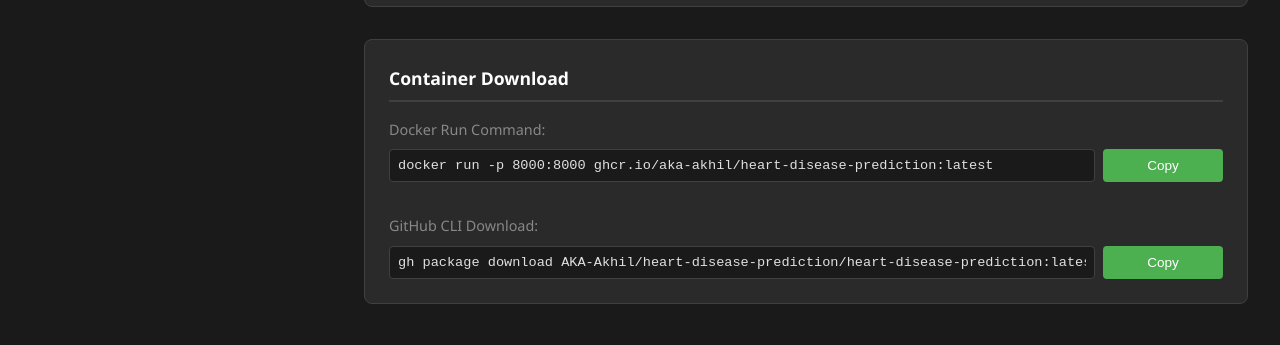
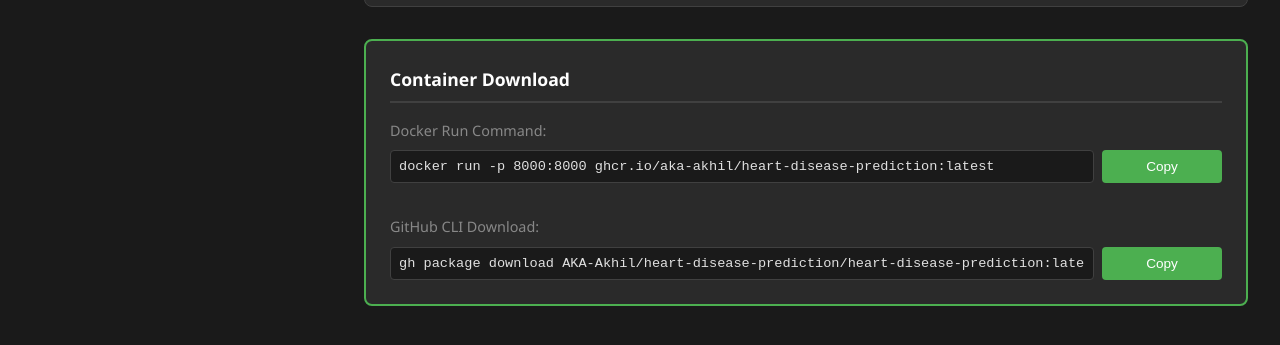
Before and after one commit to AKA-Akhil/heart-disease-prediction, a plain HTML site: page docs/index.html in a window 1280 px wide. Shown: the part 1025-1370 px from the top of the page. Drawn offline with Linux system fonts and the light colour scheme; no server answers.

Commit message:
Make container download section more visible

```diff
--- a/docs/styles.css
+++ b/docs/styles.css
@@ -169,8 +169,11 @@ body {
     background: #2a2a2a;
     border-radius: 8px;
     padding: 1.5rem;
-    margin-top: 1rem;
-    border: 1px solid #404040;
+    margin-top: 2rem;
+    border: 2px solid #4CAF50;
+    width: 100%;
+    display: block;
+    min-height: 200px;
 }
 
 .container-download h3 {
@@ -289,7 +292,7 @@ body {
 
 /* Main Content */
 .main-content {
-    min-height: 100vh;
+    padding-bottom: 2rem;
 }
 
 header {
```
